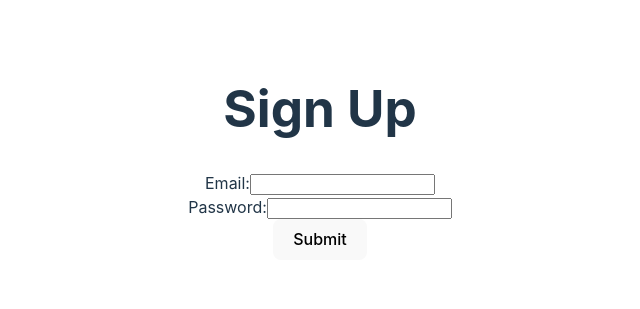
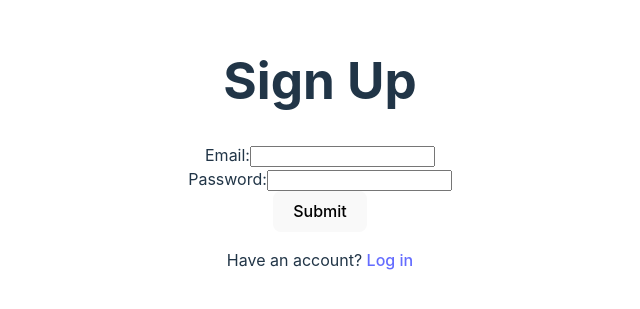
Before and after one commit to harshpathakzz/Firebase-Auth, a React (Vite) app: page /signup in a window 1280 px wide. Shown: the part 247-556 px from the top of the page, without its empty margins (320-960 px from the left). Built offline with nearby package versions, Linux system fonts and the light colour scheme; no server answers.

Commit message:
added vercel.json

```diff
--- a/src/Pages/SignUp.jsx
+++ b/src/Pages/SignUp.jsx
@@ -1,6 +1,6 @@
 import { useState } from "react";
 import { useUserAuth } from "../context/UserAuthContext";
-import { useNavigate } from "react-router-dom";
+import { Link, useNavigate } from "react-router-dom";
 
 const Signup = () => {
   const { handleSignup, isLoggedIn } = useUserAuth();
@@ -69,6 +69,9 @@
         <br />
         <button type="submit">Submit</button>
       </form>
+      <p>
+        Have an account? <Link to="/login">Log in</Link>
+      </p>
     </div>
   );
 };
--- a/src/context/UserAuthContext.jsx
+++ b/src/context/UserAuthContext.jsx
@@ -20,7 +20,7 @@
       setUser(user);
       setIsLoggedIn(!!user);
       console.log("User state changed:", user);
-      console.log("isLoggedIn state changed:", isLoggedIn);
+      // console.log("isLoggedIn state changed:", isLoggedIn);
     });
 
     // Cleanup the subscription on unmount
@@ -71,6 +71,7 @@
   // Save isLoggedIn state to local storage
   useEffect(() => {
     localStorage.setItem("isLoggedIn", JSON.stringify(isLoggedIn));
+    console.log(isLoggedIn);
   }, [isLoggedIn]);
 
   // Add any additional authentication-related functions you need
```
Also changed, not shown: vercel.json (added).
